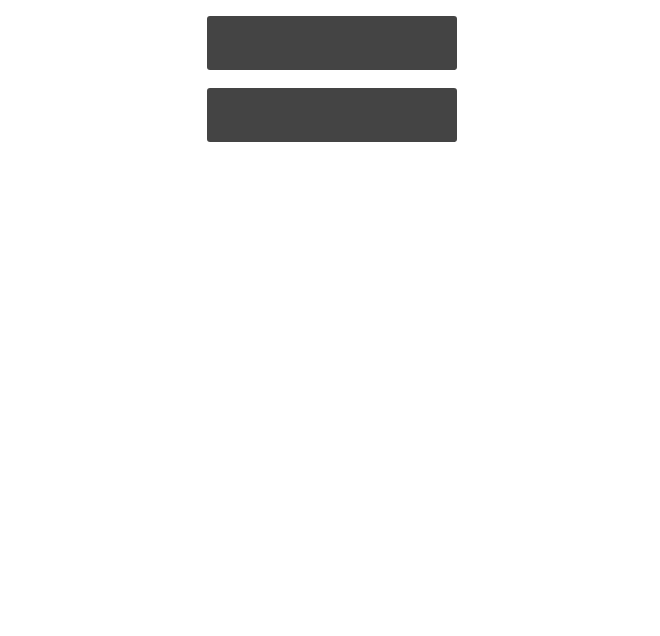
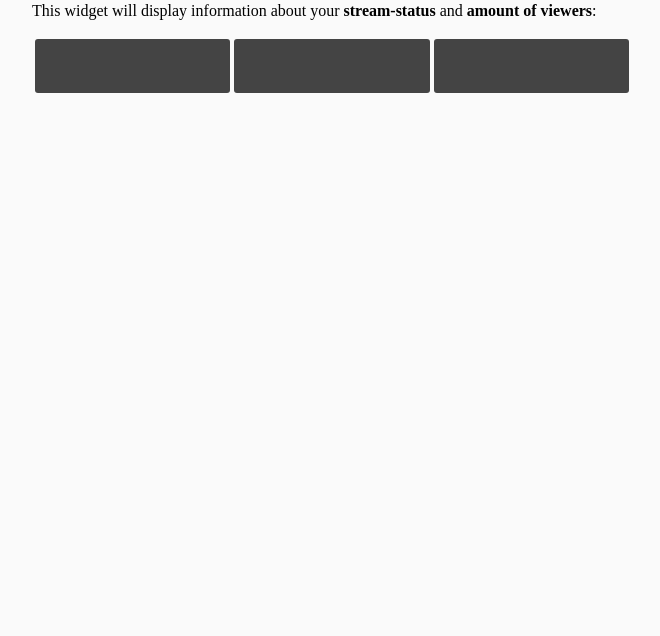
Before and after one commit to eden-lane/twitch-widget, a website: page src/test.html in a window 1280 px wide. Shown: the part 164-800 px from the top of the page, without its empty margins (308-968 px from the left). Drawn offline with Linux system fonts and the light colour scheme.

Commit message:
fixed readme

```diff
--- a/src/test.html
+++ b/src/test.html
@@ -4,19 +4,44 @@
   <script type="text/javascript" src="jquery.min.js"></script>
   <link rel="stylesheet" href="tw-widget.css"/>
   <style>
+    body {
+      background: #fafafa;
+    }
+
     .container {
-      width: 250px;
+      width: 600px;
       margin: 0 auto;
+    }
+
+    table {
+      width: 100%;
+    }
+
+    td {
+      width: 33%;
     }
   </style>
 </head>
 <body style="padding: 100px">
+
   <div class="container">
-    <div class="tw-widget" data-channel-name="starladder1"></div>
-    <br />
-    <div class="tw-widget" data-channel-name="Reckful"></div>
-    <br />
-    <div class="tw-widget" data-channel-name="Buzzbean"></div>
+    <h1>Twitch-widget</h1>
+    <p>This widget will display information about your <b>stream-status</b> and <b>amount of viewers</b>:</p>
+    <table>
+      <tbody>
+      <tr>
+        <td>
+          <div class="tw-widget" data-channel-name="starladder1"></div>
+        </td>
+        <td>
+          <div class="tw-widget" data-channel-name="Reckful"></div>
+        </td>
+        <td>
+          <div class="tw-widget" data-channel-name="Buzzbean"></div>
+        </td>
+      </tr>
+      </tbody>
+    </table>
   </div>
 </body>
 
```
Also changed, not shown: README.md.
